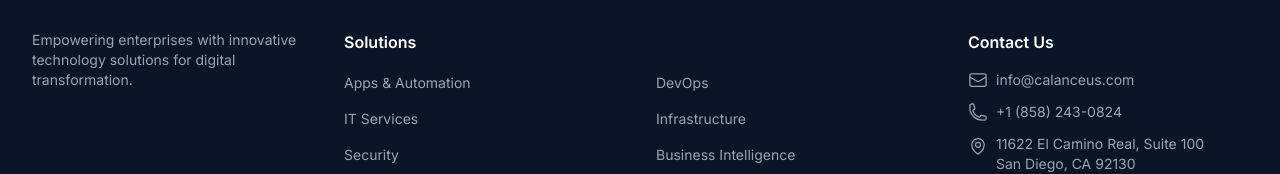
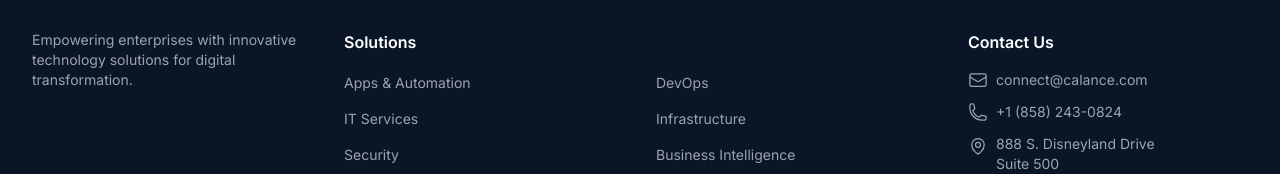
Before and after one commit to Bhavya2396/calance-update, a Next.js app: page / in a window 1280 px wide. Shown: the part 8203-8377 px from the top of the page. Built offline with nearby package versions, Linux system fonts and the light colour scheme.

Commit message:
Update footer with correct office address and email

```diff
--- a/src/components/Footer.tsx
+++ b/src/components/Footer.tsx
@@ -63,11 +63,11 @@
             <ul className="space-y-3">
               <li>
                 <a
-                  href="mailto:info@calanceus.com"
+                  href="mailto:connect@calance.com"
                   className="flex items-center text-gray-400 hover:text-white transition-colors text-sm"
                 >
                   <EnvelopeIcon className="h-5 w-5 mr-2" />
-                  info@calanceus.com
+                  connect@calance.com
                 </a>
               </li>
               <li>
@@ -82,8 +82,9 @@
               <li className="flex items-start text-gray-400 text-sm">
                 <MapPinIcon className="h-5 w-5 mr-2 mt-0.5 flex-shrink-0" />
                 <span>
-                  11622 El Camino Real, Suite 100<br />
-                  San Diego, CA 92130<br />
+                  888 S. Disneyland Drive<br />
+                  Suite 500<br />
+                  Anaheim, CA 92802<br />
                   United States
                 </span>
               </li>
```
